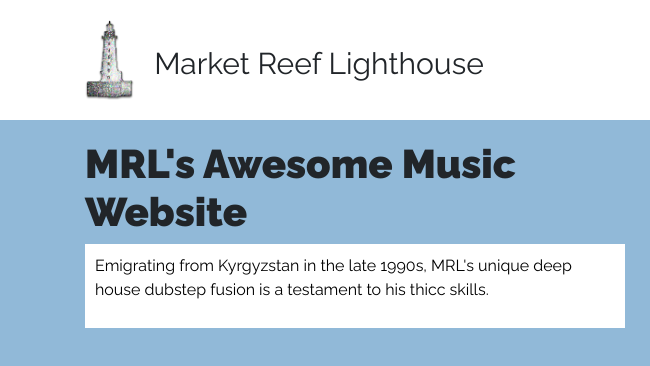
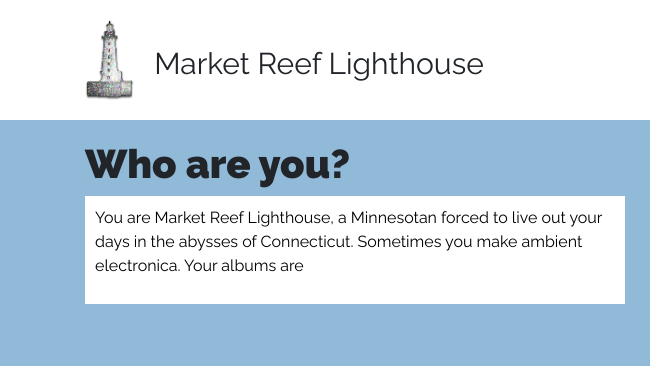
Before and after one commit to djrumplestiltskin/mrl, a plain HTML site: page index.html in a window 1280 px wide. Shown: the full height of the page, 0-650 px from the left. Drawn offline with nearby package versions, Linux system fonts and the light colour scheme; grey boxes are pictures that could not be loaded.

Commit message:
Doing stuff
Doing stuff

```diff
--- a/index.html
+++ b/index.html
@@ -1,5 +1,6 @@
 <!DOCTYPE html>
 <html>
+
 <head>
 	<title>The MRL Website</title>
 
@@ -10,6 +11,7 @@
 <meta name="viewport" content="width=device-width, initial-scale=1.0">
 <link rel="stylesheet" type="text/css" href="styles.css">
 </head>
+
 <body>
 	<div class="headerwhite">
 		<div class="container">
@@ -31,9 +33,9 @@
 	<div class="container">
 
 		<div class="row">
-			<div class="col-md-6"><h1>MRL's Awesome Music Website</h1>
+			<div class="col-md-6"><h1>Who are you?</h1>
 				<div class="whitebox">
-					<p>Emigrating from Kyrgyzstan in the late 1990s, MRL's unique deep house dubstep fusion is a testament to his thicc skills.</p>
+					<p>You are Market Reef Lighthouse, a Minnesotan forced to live out your days in the abysses of Connecticut. Sometimes you make ambient electronica. Your albums are </p>
 				</div>
 
 			</div>
```
